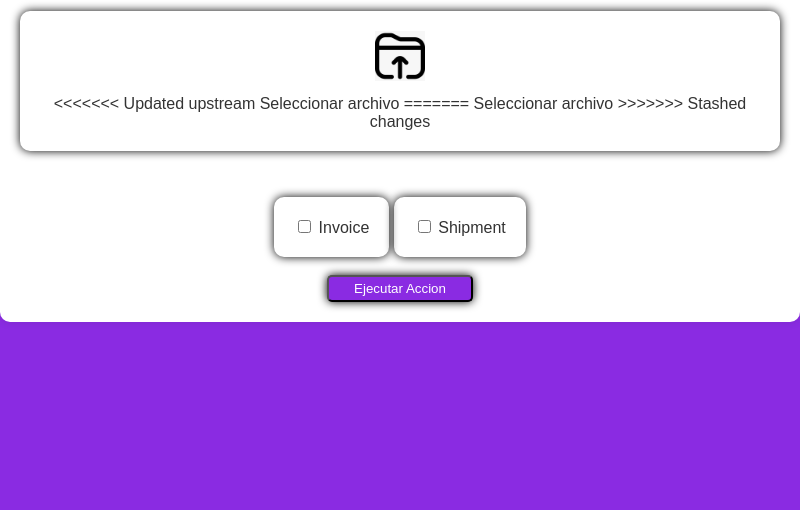
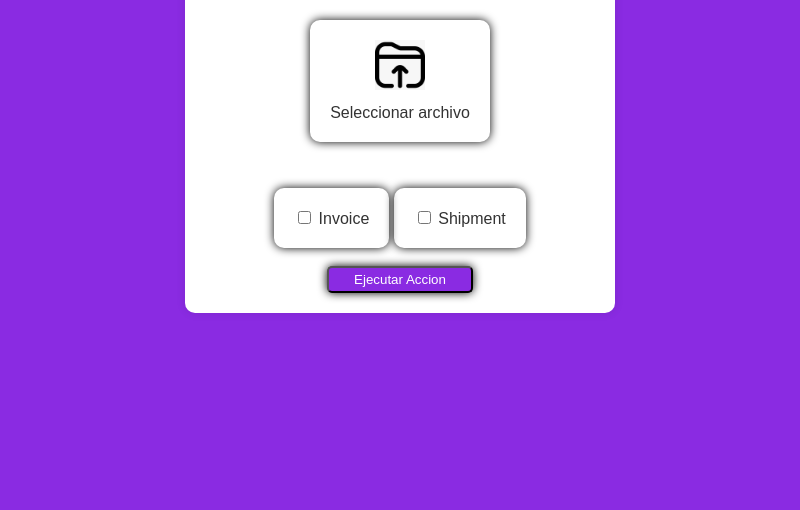
Before and after one commit to jairocorona/TestBranch, an Electron app: page index.html in a window 800 px wide. Shown: the part 290-800 px from the top of the page. Drawn offline with Linux system fonts and the light colour scheme; no server answers.

Commit message:
prueba branch 2

```diff
--- a/index.html
+++ b/index.html
@@ -170,11 +170,7 @@
     <input type="file" id="fileInput">
     <label for="fileInput">
       <img id="cloudIcon" src="./carga-de-carpeta.jpeg" alt="Cloud Icon"><br>
-<<<<<<< Updated upstream
       <span id="fileLabel">Seleccionar archivo</span>
-=======
-      <span id="fileLabel">Seleccionar archivo </span>
->>>>>>> Stashed changes
     </label>
     <span id="fileName"></span> <!-- Aquí se mostrará el nombre del archivo -->
     <br><br>
```
